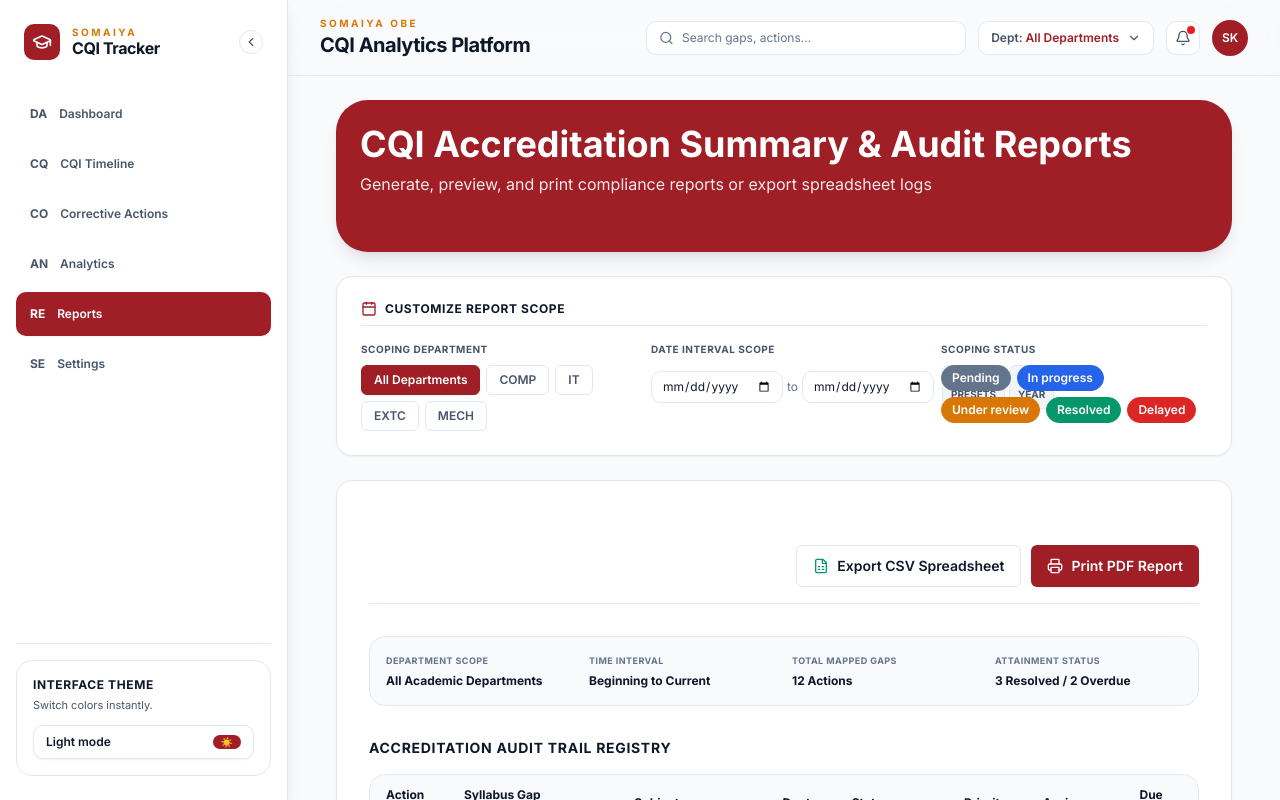
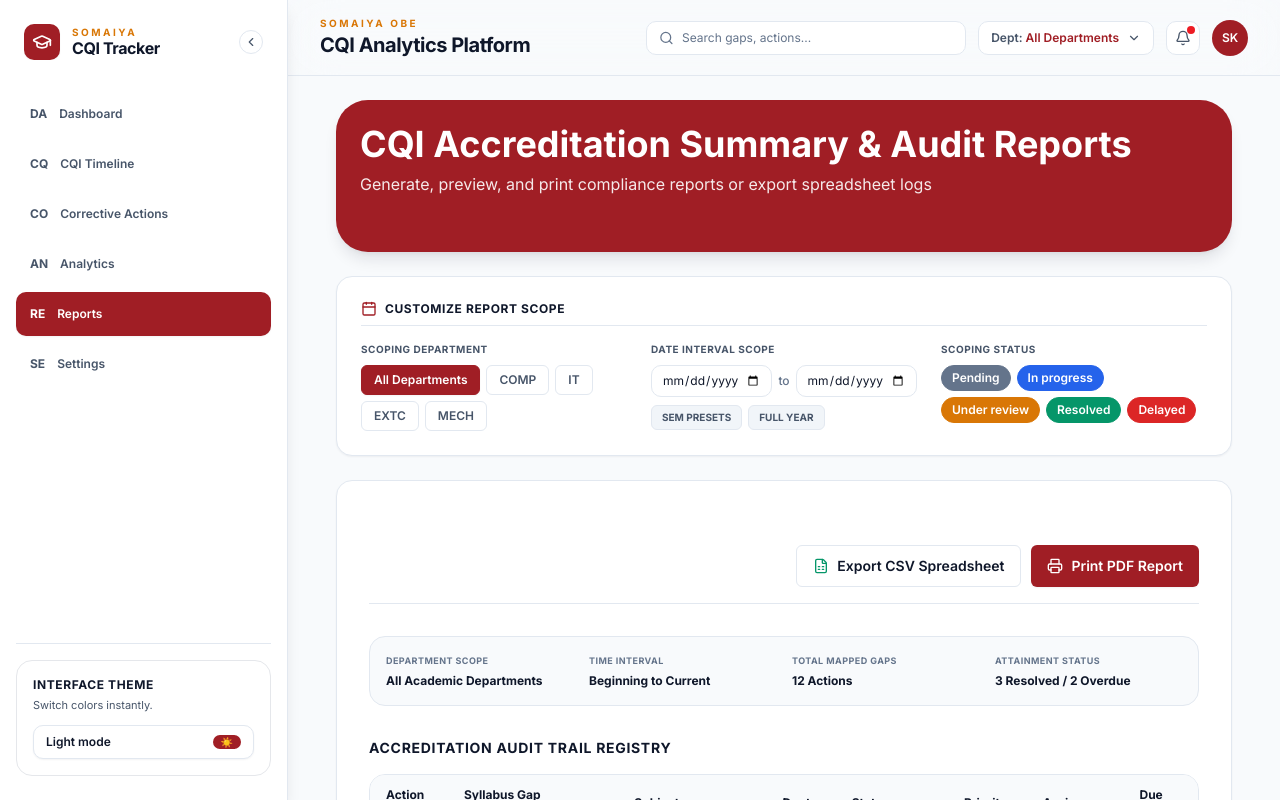
Before and after one commit to yojit2016/cqi-tracker, a React (Vite) app: page /reports in a window 1280 px wide. Shown: the top 800 px of the page. Built offline with nearby package versions, Linux system fonts and the light colour scheme.

Commit message:
fix(scope): fix date filter preset layout overflow into status column

```diff
--- a/src/components/filters/DateRangeFilter.jsx
+++ b/src/components/filters/DateRangeFilter.jsx
@@ -14,36 +14,36 @@ const DateRangeFilter = ({ startDate, endDate, onChange, className = '' }) => {
   return (
     <div className={`flex flex-col gap-2 ${className}`}>
       <span className="text-[10px] font-bold uppercase tracking-wider text-text-secondary">Date Interval Scope</span>
-      <div className="flex flex-col gap-2 sm:flex-row sm:items-center">
-        <div className="flex items-center gap-1">
+      <div className="flex flex-col gap-2">
+        <div className="flex items-center gap-1.5 flex-wrap sm:flex-nowrap">
           <input
             type="date"
             value={startDate}
             onChange={(e) => onChange(e.target.value, endDate)}
-            className="rounded-md border border-border bg-surface px-2.5 py-1.5 text-xs text-text-primary outline-none focus:border-primary focus:ring-1 focus:ring-primary"
+            className="w-full sm:w-auto min-w-0 flex-1 rounded-md border border-border bg-surface px-2.5 py-1.5 text-xs text-text-primary outline-none focus:border-primary focus:ring-1 focus:ring-primary"
             aria-label="Start date"
           />
-          <span className="text-xs text-text-tertiary">to</span>
+          <span className="text-xs font-medium text-text-tertiary">to</span>
           <input
             type="date"
             value={endDate}
             onChange={(e) => onChange(startDate, e.target.value)}
-            className="rounded-md border border-border bg-surface px-2.5 py-1.5 text-xs text-text-primary outline-none focus:border-primary focus:ring-1 focus:ring-primary"
+            className="w-full sm:w-auto min-w-0 flex-1 rounded-md border border-border bg-surface px-2.5 py-1.5 text-xs text-text-primary outline-none focus:border-primary focus:ring-1 focus:ring-primary"
             aria-label="End date"
           />
         </div>
-        <div className="flex gap-1">
+        <div className="flex items-center gap-1.5 flex-wrap">
           <button
             type="button"
             onClick={() => handlePreset('semester')}
-            className="px-2 py-1.5 text-[10px] font-bold uppercase rounded-sm border border-border bg-surface-hover text-text-secondary hover:bg-surface transition"
+            className="px-2.5 py-1 text-[10px] font-bold uppercase rounded-sm border border-border bg-surface-hover text-text-secondary hover:bg-surface transition"
           >
             Sem Presets
           </button>
           <button
             type="button"
             onClick={() => handlePreset('year')}
-            className="px-2 py-1.5 text-[10px] font-bold uppercase rounded-sm border border-border bg-surface-hover text-text-secondary hover:bg-surface transition"
+            className="px-2.5 py-1 text-[10px] font-bold uppercase rounded-sm border border-border bg-surface-hover text-text-secondary hover:bg-surface transition"
           >
             Full Year
           </button>
@@ -51,7 +51,7 @@ const DateRangeFilter = ({ startDate, endDate, onChange, className = '' }) => {
             <button
               type="button"
               onClick={() => handlePreset('clear')}
-              className="px-2 py-1.5 text-[10px] font-bold uppercase rounded-sm border border-error/20 bg-error-soft text-error hover:opacity-85 transition"
+              className="px-2.5 py-1 text-[10px] font-bold uppercase rounded-sm border border-error/20 bg-error-soft text-error hover:opacity-85 transition"
             >
               Clear
             </button>
--- a/src/pages/Analytics/index.jsx
+++ b/src/pages/Analytics/index.jsx
@@ -91,7 +91,7 @@ const AnalyticsPage = () => {
       {/* Scoping Filters (AOS fade-in) */}
       <section data-aos="fade-up" className="rounded-lg border border-border bg-surface p-6 shadow-sm space-y-4">
         <h4 className="text-xs font-bold uppercase tracking-wider text-text-primary">Scope Boundaries & Diagnostic Filters</h4>
-        <div className="grid gap-6 sm:grid-cols-2 lg:grid-cols-3">
+        <div className="grid gap-6 sm:grid-cols-2 lg:grid-cols-3 items-start">
           <DepartmentFilter selected={selectedDept} onChange={setSelectedDept} />
           <DateRangeFilter
             startDate={startDate}
--- a/src/pages/Reports/index.jsx
+++ b/src/pages/Reports/index.jsx
@@ -128,7 +128,7 @@ const ReportsPage = () => {
           <Calendar className="w-4 h-4 text-primary" />
           <h4 className="text-xs font-bold uppercase tracking-wider text-text-primary">Customize Report Scope</h4>
         </div>
-        <div className="grid gap-6 sm:grid-cols-2 lg:grid-cols-3">
+        <div className="grid gap-6 sm:grid-cols-2 lg:grid-cols-3 items-start">
           <DepartmentFilter selected={selectedDept} onChange={setSelectedDept} />
           <DateRangeFilter
             startDate={startDate}
```
